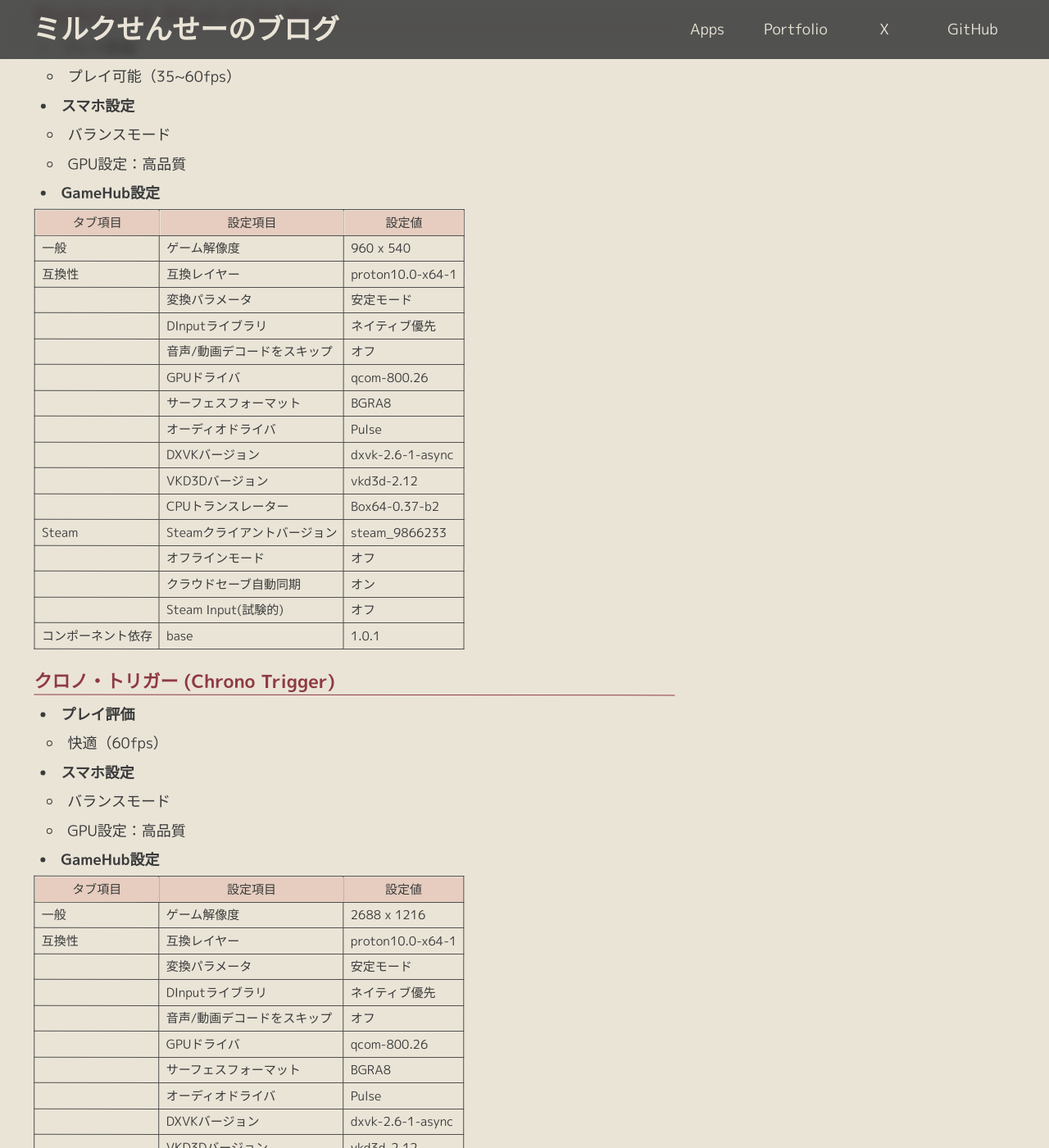
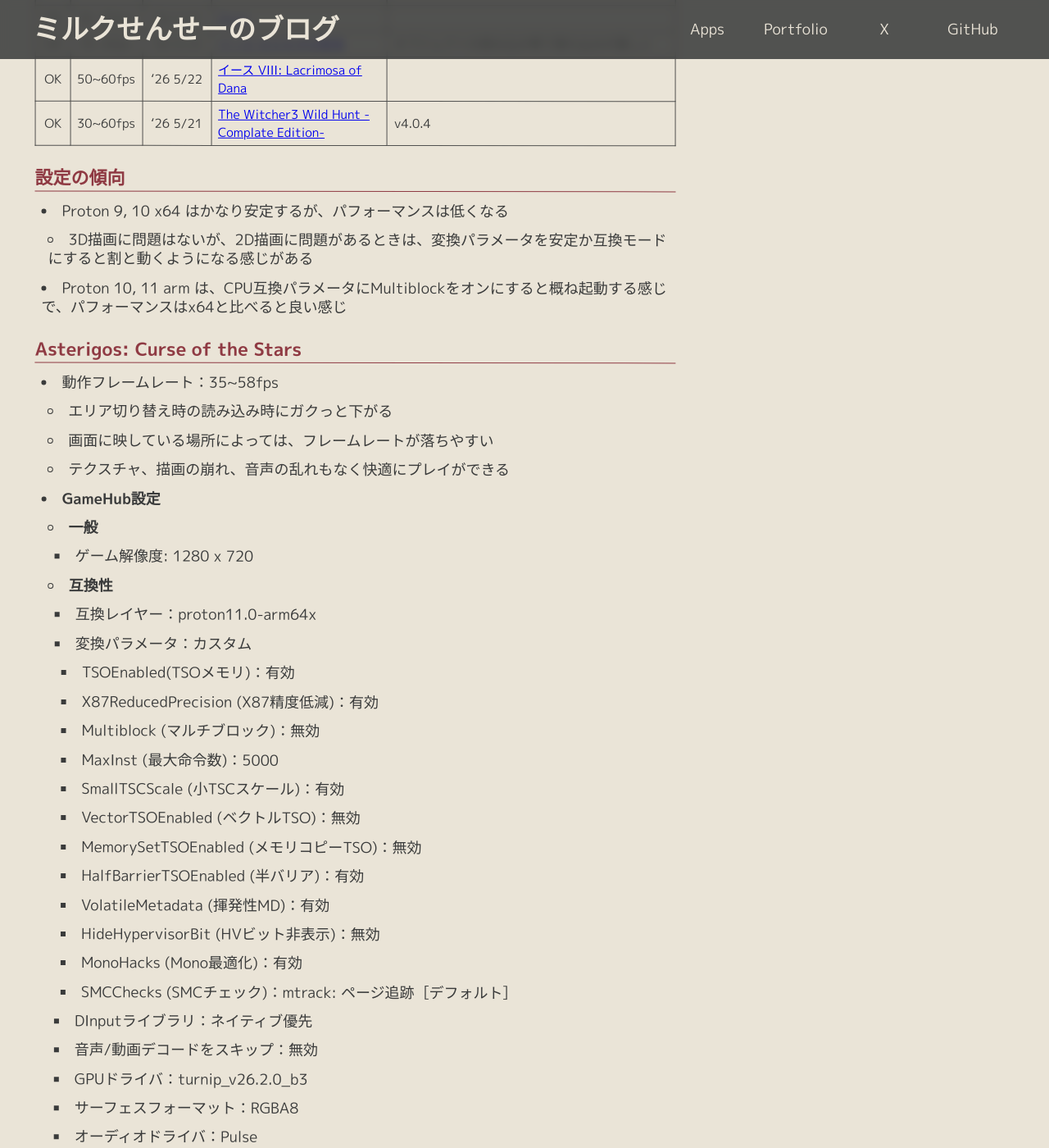
Before and after one commit to Oxmilch/blog, a Jekyll site: the page built from _posts/2026/2026-05-23-android-gamehub-steam.md, in a window 1280 px wide and 1400 px high, scrolled down 1685 px. Shown: the whole window at 82% size. Built offline with Jekyll 4.4.1, drawn with Linux system fonts in a browser that asks for light colours; some web fonts are replaced; some of the changed text lies outside the part shown.

Commit message:
draft: gamehub更新

```diff
--- a/_posts/2026/2026-05-23-android-gamehub-steam.md
+++ b/_posts/2026/2026-05-23-android-gamehub-steam.md
@@ -13,12 +13,22 @@
   - RAM: 16GB
   - ROM: 512GB
   - OS: Red Magic OS 4.0.11 (Android 16)
+  - ファン設定: オン（自動調整）
+- ゲームスペース設定
+  - パフォーマンス設定: バランスモード
+  - GPU設定: カスタム
+    - マルチサンプル・アンチエイジング: 4
+    - 異方性フィルタリング: 16
+    - テクスチャフィルタ品質: バランス
+    - Mipmap LOD: 0
+    - AutoVRS: ON
 - 使用ゲームパッド：GameSir G8+
   - Androidモード(黄色)：安定して接続可能
   - DS4モード(青)：ゲーム中接続が切れることが多い
   - G-Touchモード(シアン)：ライブラリ画面で操作ができない
   - Switchモード(赤)：未確認
-- アプリバージョン：v5.3.5
+- GameHub
+  - バージョン：v5.3.5
   - Steam連携のみ
 
 ## ゲーム別 GameHub設定メモ
@@ -26,6 +36,7 @@
 
 | 起動 | フレーム<br>レート | インストール日 | ゲームタイトル | 備考 |
 | :-: | :-: | :-: | - | - |
+| OK | 35~58fps | '26 5/25 | [Asterigos: Curse of the Stars](#asterigos-curse-of-the-stars) | GameHub側の解像度を制限するとかなり荒くなるので、ゲーム内設定で解像度を下げる方が良い |
 | OK | 35~60fps | '26 5/22 | [Bloodstained: Ritual of the Night](#bloodstained-ritual-of-the-night) |
 | OK | 60fps | '26 5/22 | [クロノ・トリガー](#クロノトリガー-chrono-trigger) |
 | OK | 60fps | '26 5/22 | [Crypt of the NecroDancer](#crypt-of-the-necrodancer) |
@@ -46,33 +57,98 @@
   - 3D描画に問題はないが、2D描画に問題があるときは、変換パラメータを安定か互換モードにすると割と動くようになる感じがある
 - Proton 10, 11 arm は、CPU互換パラメータにMultiblockをオンにすると概ね起動する感じで、パフォーマンスはx64と比べると良い感じ
 
+### Asterigos: Curse of the Stars
+- 動作フレームレート：35~58fps
+  - エリア切り替え時の読み込み時にガクっと下がる
+  - 画面に映している場所によっては、フレームレートが落ちやすい
+  - テクスチャ、描画の崩れ、音声の乱れもなく快適にプレイができる
+- **GameHub設定**
+  - **一般**
+    - ゲーム解像度: 1280 x 720
+  - **互換性**
+    - 互換レイヤー：proton11.0-arm64x
+    - 変換パラメータ：カスタム
+      - TSOEnabled(TSOメモリ)：有効
+      - X87ReducedPrecision (X87精度低減)：有効
+      - Multiblock (マルチブロック)：無効
+      - MaxInst (最大命令数)：5000
+      - SmallTSCScale (小TSCスケール)：有効
+      - VectorTSOEnabled (ベクトルTSO)：無効
+      - MemorySetTSOEnabled (メモリコピーTSO)：無効
+      - HalfBarrierTSOEnabled (半バリア)：有効
+      - VolatileMetadata (揮発性MD)：有効
+      - HideHypervisorBit (HVビット非表示)：無効
+      - MonoHacks (Mono最適化)：有効
+      - SMCChecks (SMCチェック)：mtrack: ページ追跡［デフォルト］
+    - DInputライブラリ：ネイティブ優先
+    - 音声/動画デコードをスキップ：無効
+    - GPUドライバ：turnip_v26.2.0_b3
+    - サーフェスフォーマット：RGBA8
+    - オーディオドライバ：Pulse
+    - DXVKバージョン：dxvk-2.6-1-async
+    - VKD3Dバージョン：vkd3d-2.12
+    - CPUトランスレーター：Fex-20260103
+    - CPUコア制限：なし
+    - VRAM制限：3GB
+  - **Steam**
+    - Steamクライアントバージョン：steam_9866233
+    - オフラインモード：無効
+    - クラウドセーブ自動同期：有効
+    - Steam Input(試験的)：無効
+  - **コンポーネント依存**（ゲーム起動時に自動でインストールされる）
+    - base：1.0.1
+    - vcredist2022：1.0.1
+- **ゲーム内設定**
+  - **動画**
+    - 解像度：960 x 540
+    - ディスプレイモード：ボーダーレスウィンドウ
+  - **グラフィック**
+    - レンダープリセット：カスタム
+      - 描画距離設定：バランス
+      - 影の品質：バランス
+      - テクスチャ品質：バランス
+      - ポストプロセス品質：バランス
+      - 植生品質：パフォーマンス
+      - AMD FSR2：有効
+      - AMD FSR2 品質：パフォーマンス
+      - TAA品質：パフォーマンス
+
 
 ### Bloodstained: Ritual of the Night
-- **プレイ評価**
-  - プレイ可能（35~60fps）
-- **スマホ設定**
-  - バランスモード
-  - GPU設定：高品質
+- 動作フレームレート：45~60fps
 - **GameHub設定**
-
-| タブ項目 | 設定項目 | 設定値 |
-| - | - | - |
-| 一般 | ゲーム解像度 | 960 x 540 |
-| 互換性 | 互換レイヤー | proton10.0-x64-1 |
-| | 変換パラメータ | 安定モード |
-| | DInputライブラリ | ネイティブ優先 |
-| | 音声/動画デコードをスキップ | オフ |
-| | GPUドライバ | qcom-800.26 |
-| | サーフェスフォーマット | BGRA8 |
-| | オーディオドライバ | Pulse |
-| | DXVKバージョン | dxvk-2.6-1-async |
-| | VKD3Dバージョン | vkd3d-2.12 |
-| | CPUトランスレーター | Box64-0.37-b2 |
-| Steam  | Steamクライアントバージョン | steam_9866233 |
-| | オフラインモード | オフ |
-| | クラウドセーブ自動同期 | オン |
-| | Steam Input(試験的) | オフ |
-| コンポーネント依存 | base | 1.0.1 |
+  - 一般
+    - ゲーム解像度: カスタム（960 x 540）
+  - 互換性
+    - 互換レイヤー：proton11.0-arm64x
+    - 変換パラメータ：カスタム
+      - TSOEnabled(TSOメモリ)：有効
+      - X87ReducedPrecision (X87精度低減)：有効
+      - Multiblock (マルチブロック)：オン
+      - MaxInst (最大命令数)：5000
+      - SmallTSCScale (小TSCスケール)：有効
+      - VectorTSOEnabled (ベクトルTSO)：無効
+      - MemorySetTSOEnabled (メモリコピーTSO)：無効
+      - HalfBarrierTSOEnabled (半バリア)：無効
+      - VolatileMetadata (揮発性MD)：有効
+      - HideHypervisorBit (HVビット非表示)：無効
+      - MonoHacks (Mono最適化)：有効
+      - SMCChecks (SMCチェック)：mtrack: ページ追跡［デフォルト］
+    - DInputライブラリ：ネイティブ優先
+    - 音声/動画デコードをスキップ：無効
+    - GPUドライバ：qcom-800.26
+    - サーフェスフォーマット：BGRA8
+    - オーディオドライバ：Pulse
+    - DXVKバージョン：dxvk-2.6-1-async
+    - VKD3Dバージョン：vkd3d-2.12
+    - CPUトランスレーター：
+  - Steam
+    - Steamクライアントバージョン：steam_9866233
+    - オフラインモード：無効
+    - クラウドセーブ自動同期：有効
+    - Steam Input(試験的)：無効
+  - コンポーネント依存
+    - base：1.0.1
 
 
 ### クロノ・トリガー (Chrono Trigger)
```
Also changed, not shown: other parts of _posts/2026/2026-05-23-android-gamehub-steam.md (+1 -1 lines).
